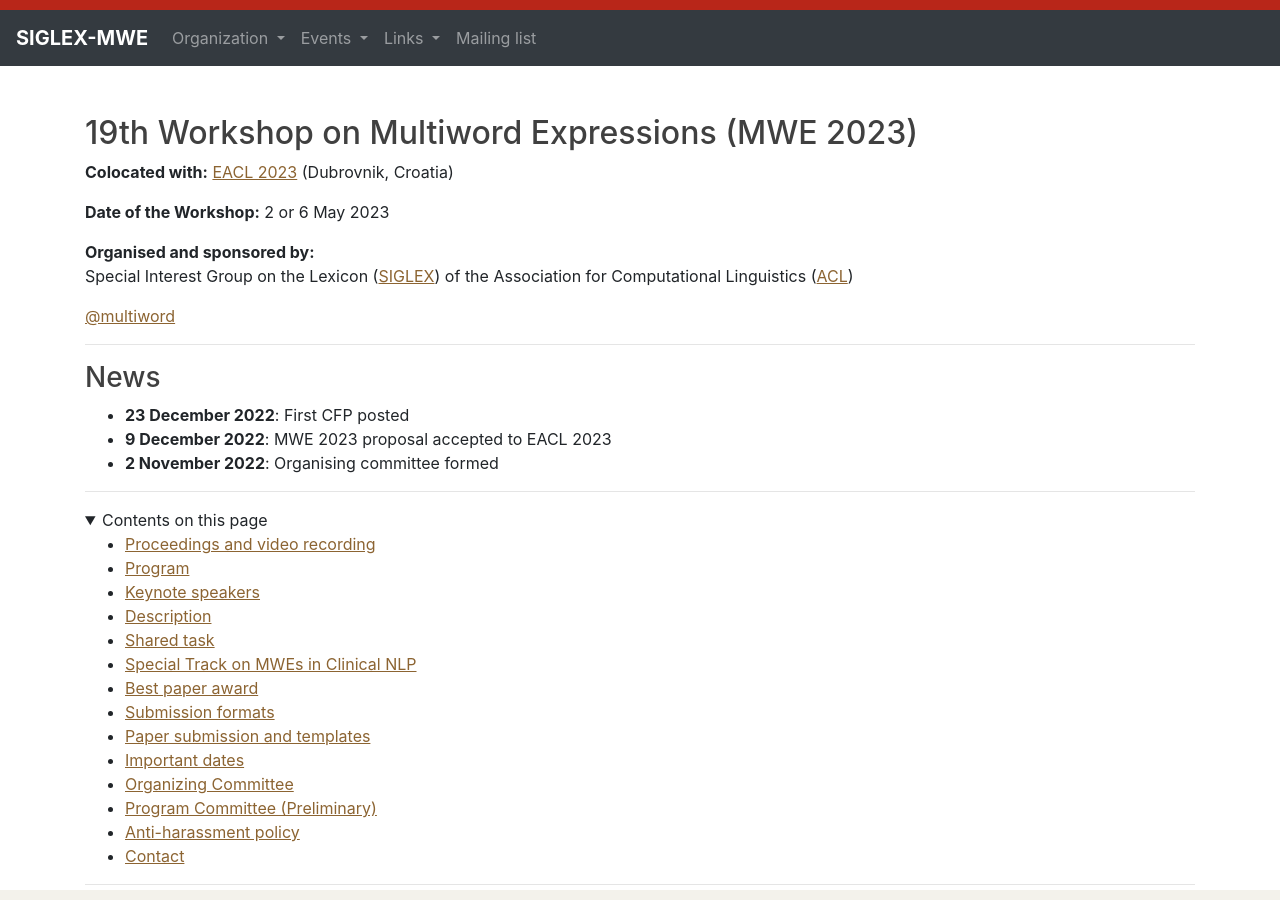
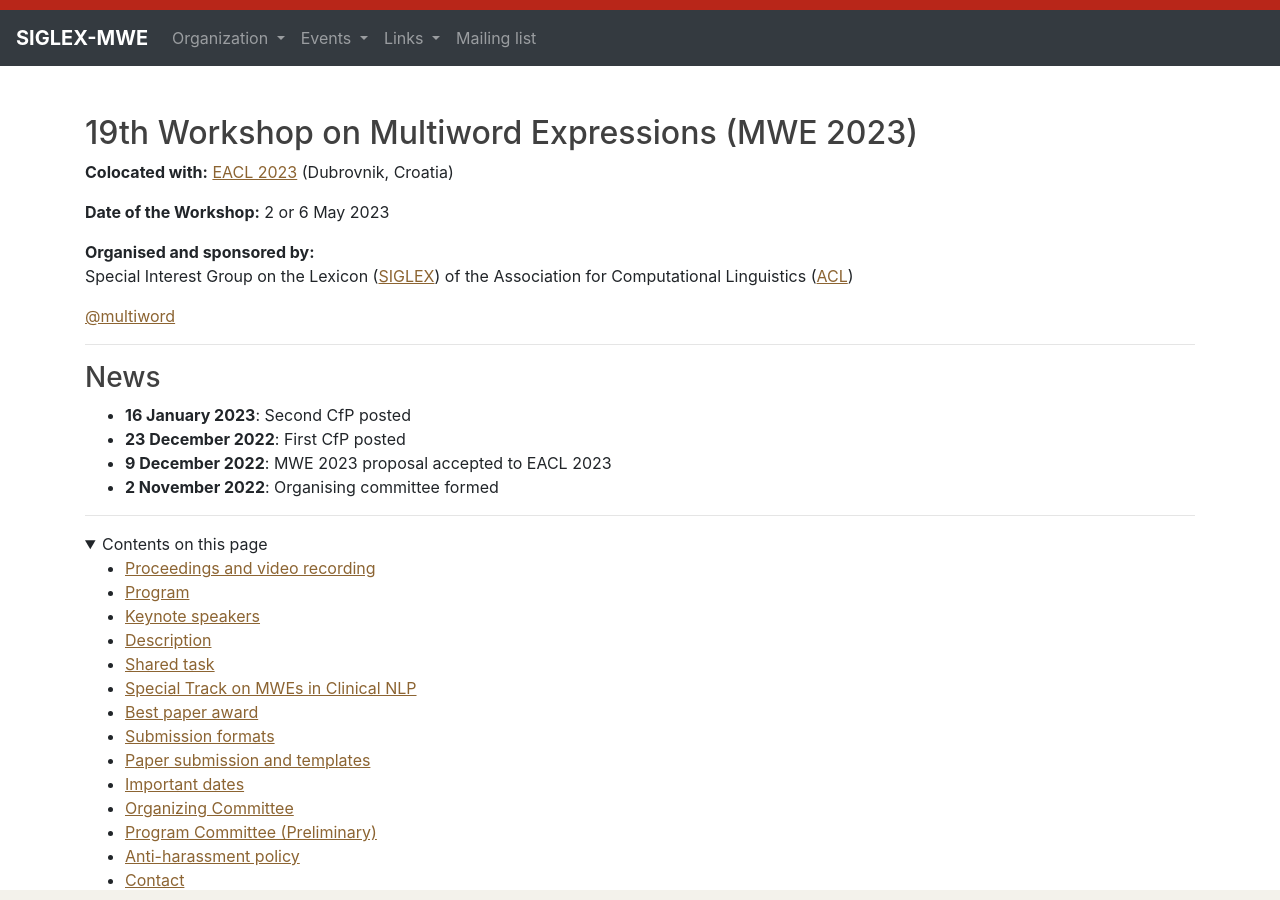
Before and after one commit to multiword/multiword.github.io, a Jekyll site: the page built from mwe2023/index.md, in a window 1280 px wide and 900 px high. Built offline with Jekyll 4.4.1, drawn with Linux system fonts in a browser that asks for light colours; comment, search, counter and statistics services are not loaded.

Commit message:
News: 2nd cfp posted

```diff
--- a/mwe2023/index.md
+++ b/mwe2023/index.md
@@ -30,7 +30,8 @@
 * **December 21, 2021**: First CFP posted.
 * **December 9, 2021**: MWE-2022 proposal accepted at LREC 2022.
 -->
-* **23 December 2022**: First CFP posted
+* **16 January 2023**: Second CfP posted
+* **23 December 2022**: First CfP posted
 * **9 December 2022**: MWE 2023 proposal accepted to EACL 2023
 * **2 November 2022**: Organising committee formed
 
```
